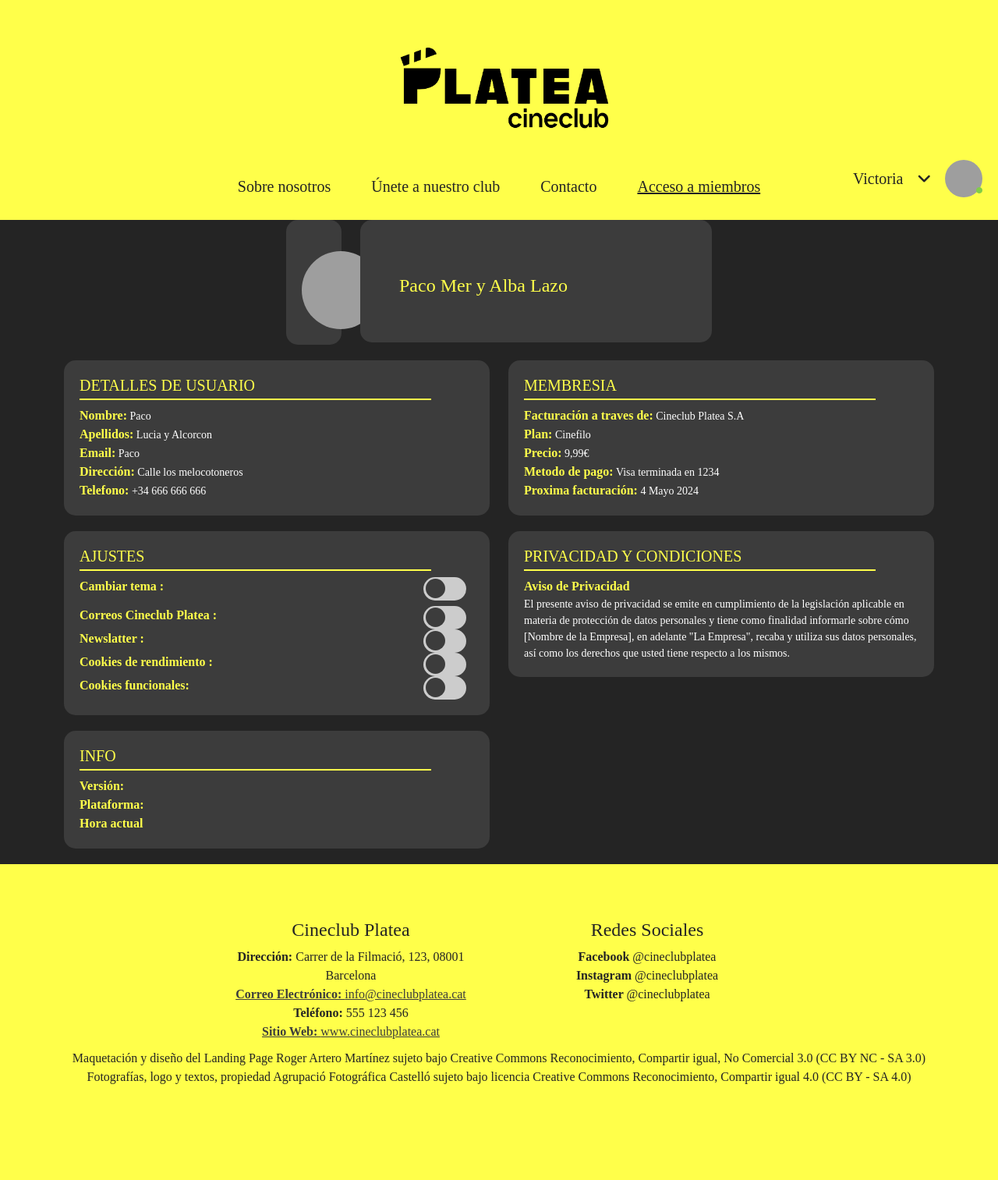
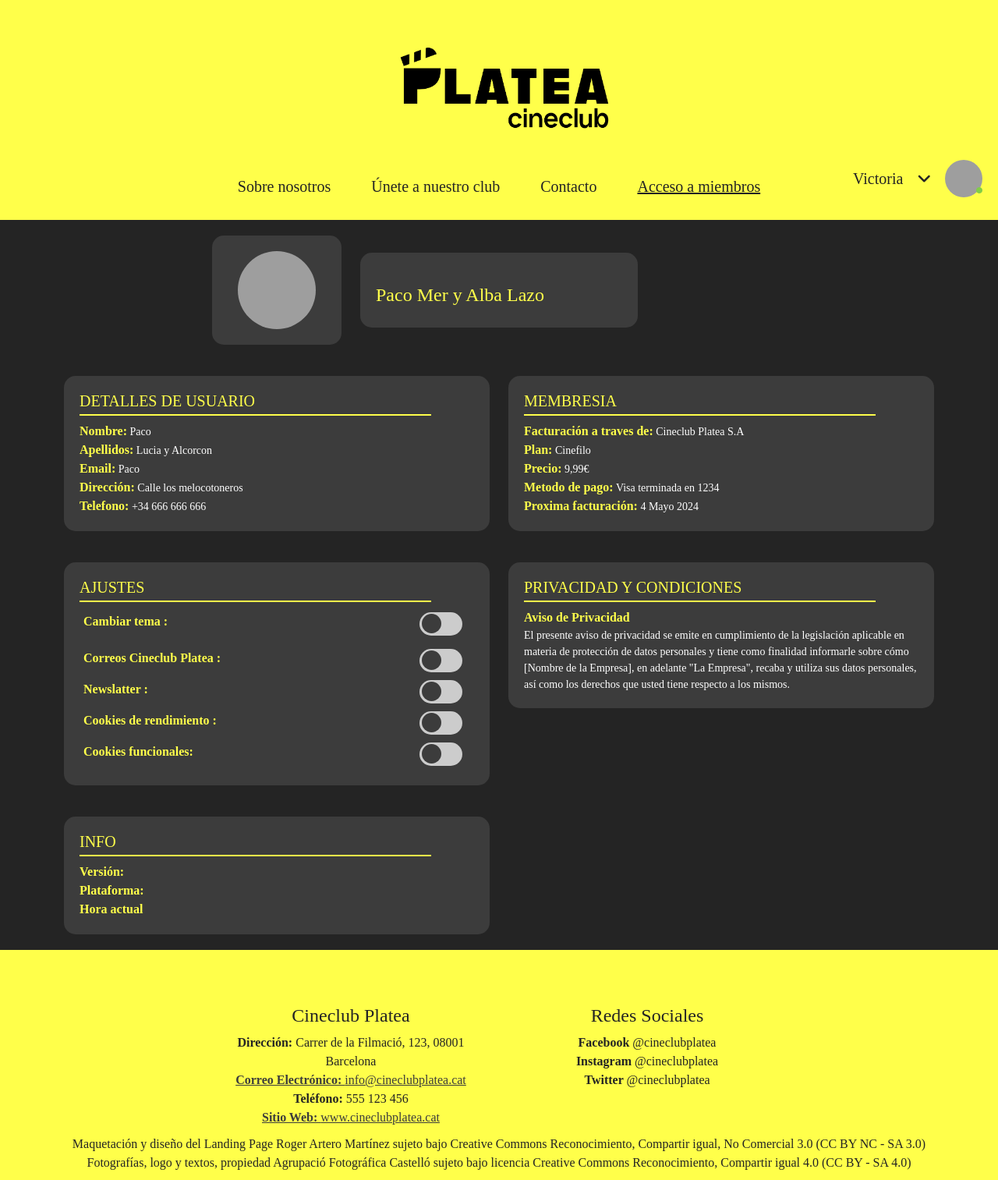
Before and after one commit to xorsch/CinemesPlatea, a PHP site: page /user.html in a window 1280 px wide. Shown: the whole page at 78% size. Before the commit the page ends 1390 px from the top, so only its background shows below. Run offline with PHP 8.4, Linux system fonts and the light colour scheme; grey boxes are pictures that could not be loaded.

Commit message:
paco mer alba lazo
que pereza

```diff
--- a/web/css/grid.css
+++ b/web/css/grid.css
@@ -649,6 +649,11 @@ footer p {
 
 /* user page */
 
+#datos-user{
+  display: flex;
+  align-items: center;
+}
+
 .user {
   min-height: 80vh;
 }
@@ -659,14 +664,12 @@ footer p {
   background-color: var(--secondary);
   border-radius: 50%;
   padding: 30px;
-  margin-top: 20px;
   background: url(../img/07.jpeg);
   background-size: cover;
 }
 
 .h-user {
   margin-top: 20px;
-  padding: 30px;
   font-family: lora;
   font-size: 40px;
   color: var(--bg-color);
@@ -678,8 +681,16 @@ footer p {
   border-radius: 15px;
   background-color: #3c3c3c;
   margin-bottom: 20px;
+  margin-top: 20px;
 }
 
+#img-user {
+  padding: 0px;
+  display: flex;
+  justify-content: center;
+  align-items: center;
+  padding: 20px;
+}
 .tarjeta-user .tarj-h h2 {
   color: var(--bg-color);
   font-size: 20px;
@@ -716,6 +727,7 @@ footer p {
   align-items: stretch;
   flex-direction: row;
   justify-content: space-between;
+  padding: 5px;
 }
 
 /* membresia  */
--- a/web/user.html
+++ b/web/user.html
@@ -79,16 +79,16 @@
 
     <section class="user">
       <div class="container"  id="sortable-cards">
-        <div class="row">
-          <div class="col-xs-12 col-sm-12 col-md-12 col-lg-3"></div>
-          <div class="col-xs-12 col-sm-12 col-md-12 col-lg-1">
-            <div class="tarjeta-user">
+        <div class="row" id="datos-user">
+          <div class="col-xs-12 col-sm-12 col-md-12 col-lg-2"></div>
+          <div class="col-xs-12 col-sm-12 col-md-12 col-lg-2">
+            <div class="tarjeta-user" id="img-user">
               <div class="img-cont">
                 <div class="img-user"></div>
               </div>
             </div>
           </div>
-          <div class="col-xs-12 col-sm-12 col-md-12 col-lg-5">
+          <div class="col-xs-12 col-sm-12 col-md-12 col-lg-4">
             <div class="tarjeta-user">
               <div class="h-user">
                 <h1>Paco Mer y Alba Lazo</h1>
```
